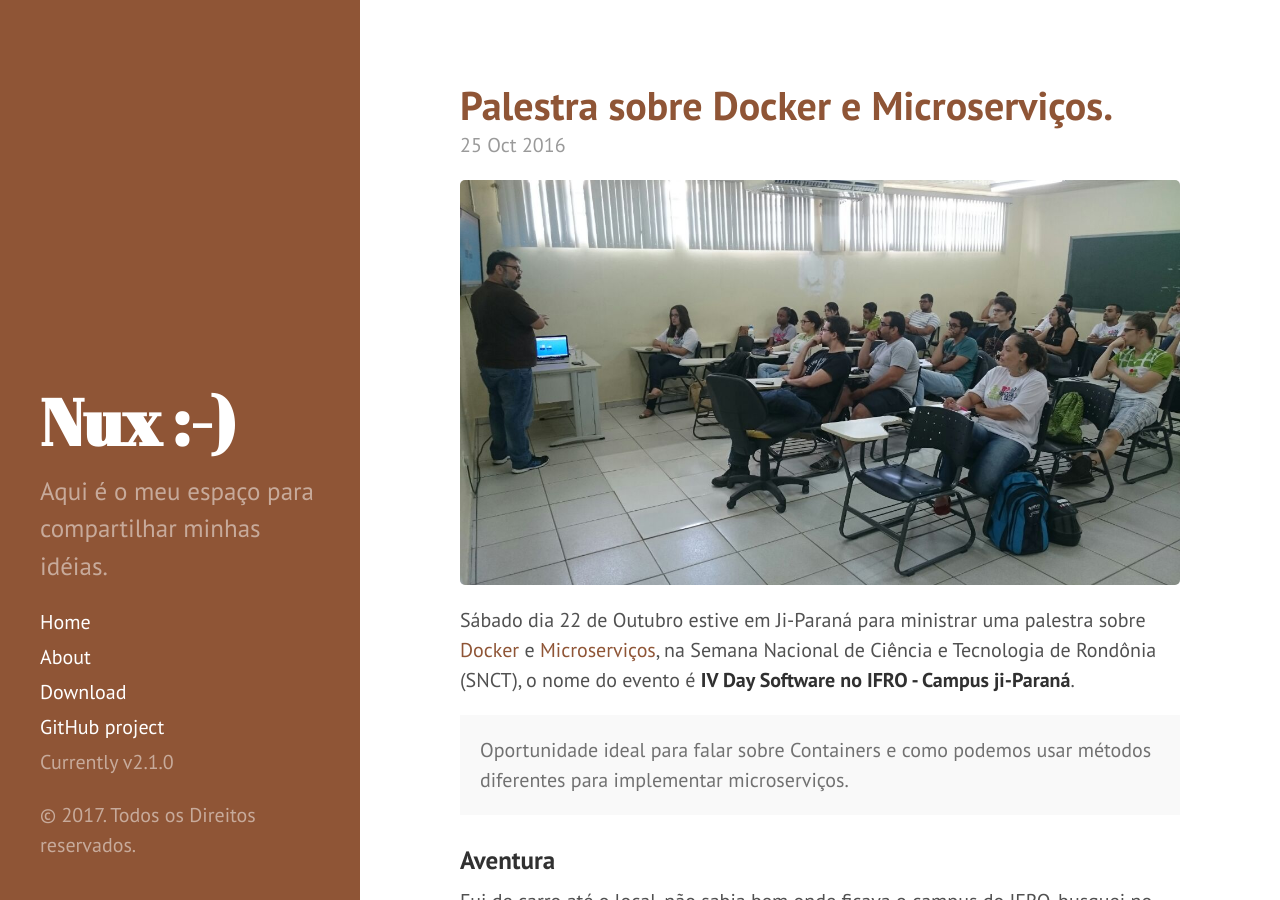
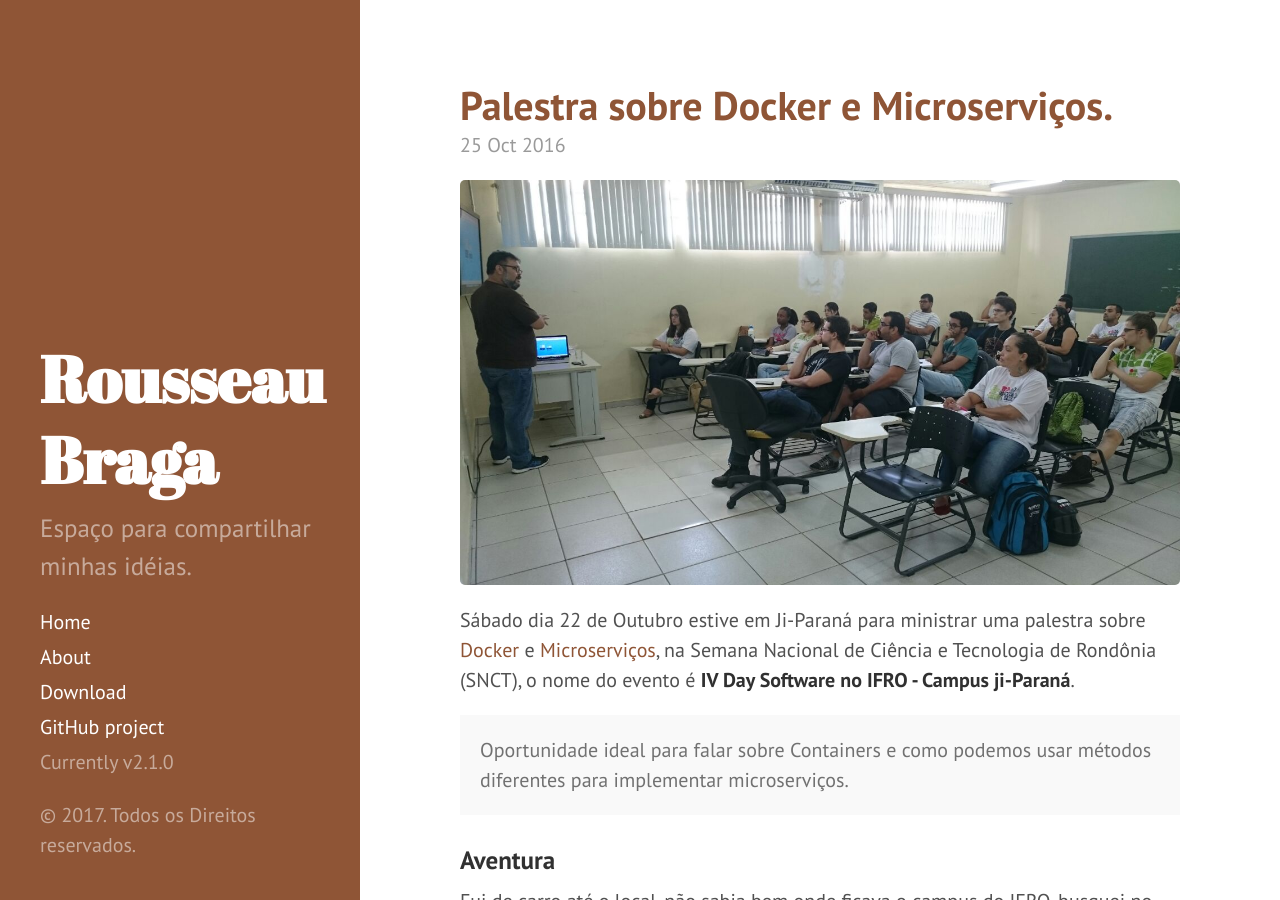
Before and after one commit to nuxman/nuxman.com.br, a Jekyll site: the page built from index.html, in a window 1280 px wide and 900 px high. Built offline with Jekyll 4.4.1, drawn with Linux system fonts in a browser that asks for light colours; Markdown is read by kramdown in place of the engine named in the settings; the list of posts is cut into pages by our own code.

Commit message:
Alterando o _config.yml

```diff
--- a/_config.yml
+++ b/_config.yml
@@ -7,9 +7,9 @@ permalink:        pretty
 #relative_permalinks: false
 
 # Setup
-title:            Nux :-)
+title:            Rousseau Braga
 tagline:          'A Jekyll theme'
-description:      'Aqui é o meu espaço para compartilhar minhas idéias.'
+description:      'Espaço para compartilhar minhas idéias.'
 url:              http://www.nuxman.com.br
 baseurl:          /
 
```
